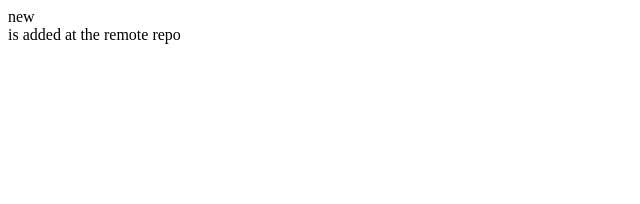
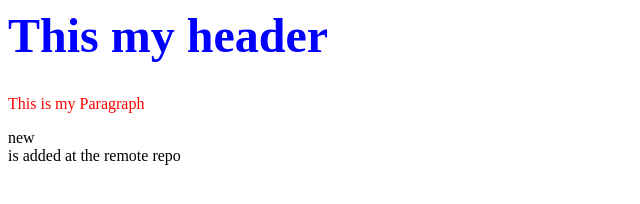
Before and after one commit to Amrshams/sshRemoteRepo, a plain HTML site: page index.html in a window 1280 px wide. Shown: the whole page, without its empty margins (0-640 px from the left). Drawn offline with Linux system fonts and the light colour scheme.

Commit message:
Added CSS Styles to H1 and P Tags

```diff
--- a/index.html
+++ b/index.html
@@ -1,8 +1,16 @@
 <html>
   <!-- please add CSS tags here -->
+<HEAD>
+  <STYLE>
+   H1 {color:blue; font-size:300%}
+   P {color:red}
+  </STYLE>
+</HEAD>
 <head>
 </head>
 <body>
+ <H1>This my header</H1>
+ <P>This is my Paragraph</P>
 </body>
   new <div></div> is added at the remote repo
 </html>
```
